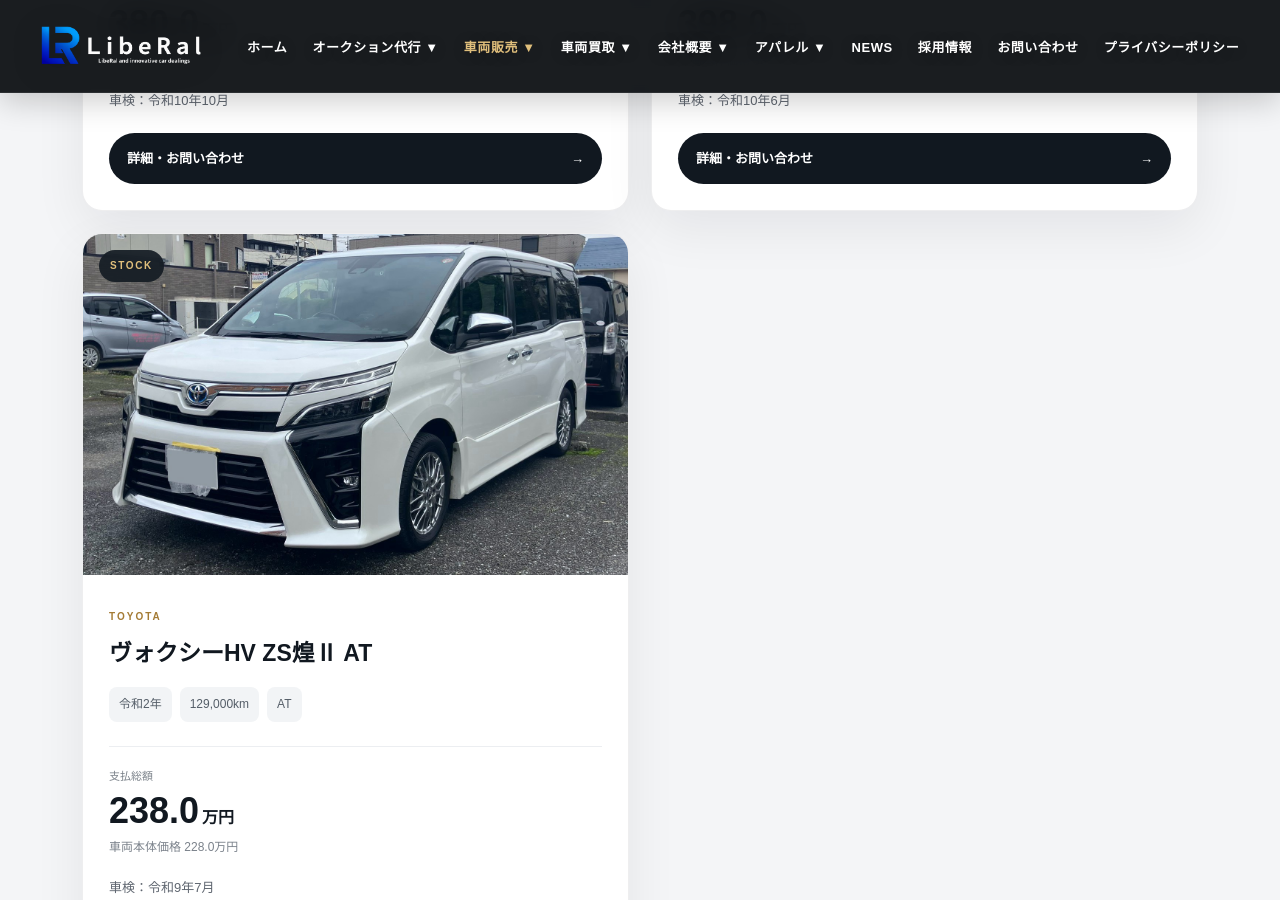
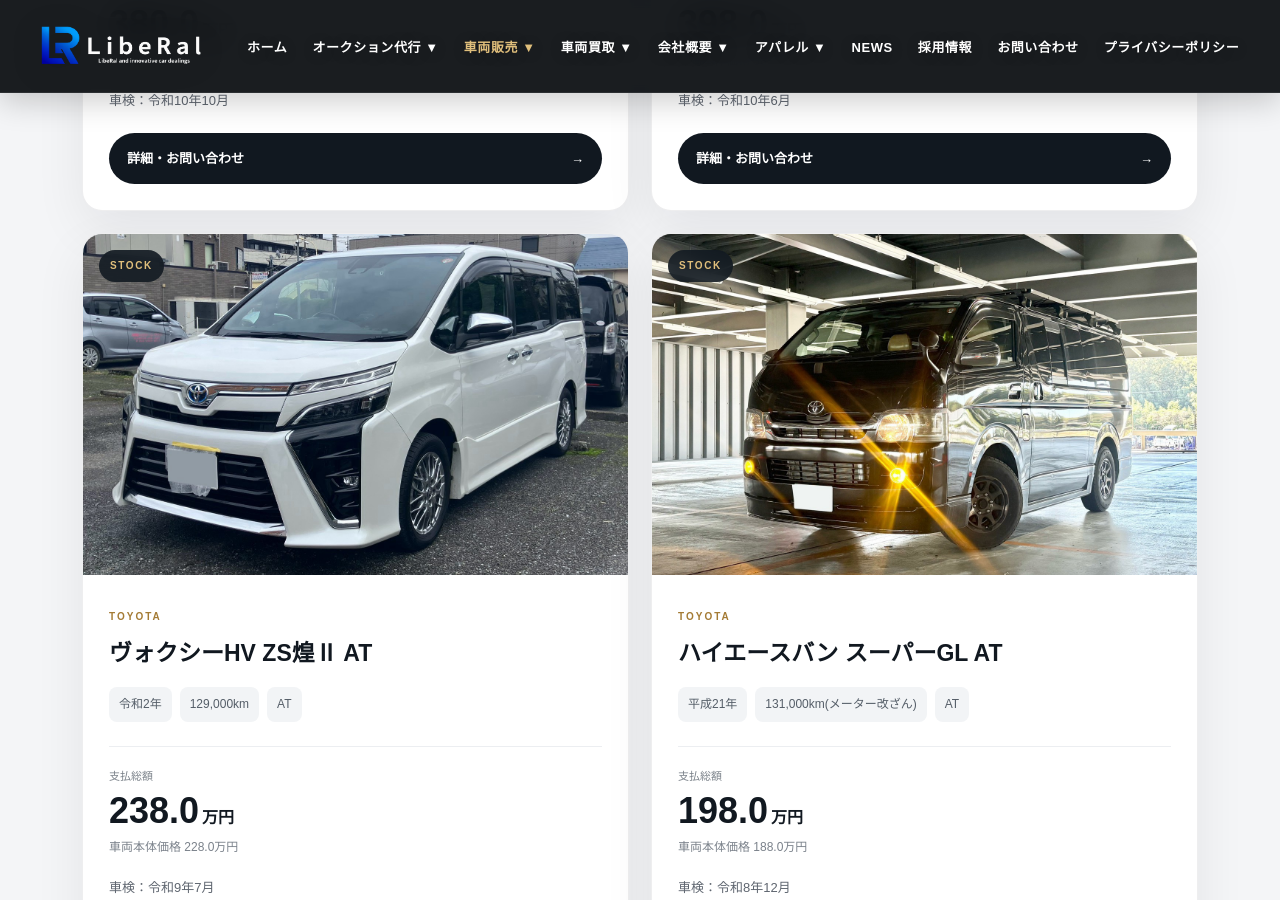
Before and after one commit to liberal0321/LibeRal., a Jekyll site: the page built from zaiko.html, in a window 1280 px wide and 900 px high, scrolled down 6550 px. Built offline with Jekyll 4.4.1, drawn with Linux system fonts in a browser that asks for light colours.

Commit message:
Update zaiko.html

```diff
--- a/zaiko.html
+++ b/zaiko.html
@@ -584,6 +584,38 @@
         </div>
       </article>
 
+       <article class="car-card"
+        data-maker="トヨタ"
+        data-year="2009"
+        data-mileage="131000"
+        data-price="1980000"
+        data-keywords="トヨタ ハイエースバン スーパーGL AT バン">
+        <div class="car-image">
+          <img src="zaiko16.jpg" alt="ハイエースバン スーパーGL">
+          <span class="stock-badge">STOCK</span>
+        </div>
+        <div class="info">
+          <span class="car-maker">TOYOTA</span>
+          <h3>ハイエースバン スーパーGL AT</h3>
+
+          <div class="spec-list">
+            <span>平成21年</span>
+            <span>131,000km(メーター改ざん)</span>
+            <span>AT</span>
+          </div>
+
+          <div class="price-area">
+            <span>支払総額</span>
+            <strong>198.0<small>万円</small></strong>
+            <p>車両本体価格 188.0万円</p>
+          </div>
+
+          <p class="inspection">車検：令和8年12月</p>
+          <a href="contact.html?car=rトヨタ%20IS300" class="detail-button">詳細・お問い合わせ <span>→</span></a>
+        </div>
+      </article>
+
+
 
 
     </div>
```
